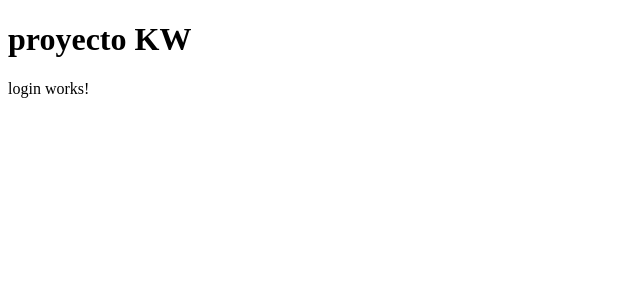
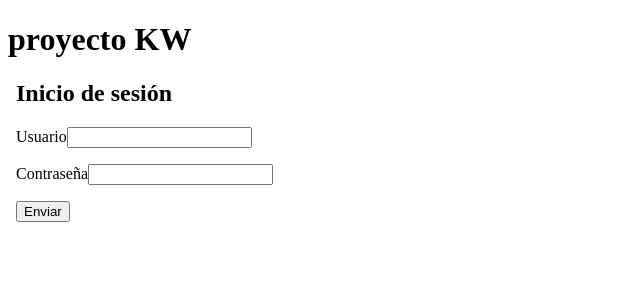
Before and after one commit to YadimirCovBel/KWproy, an Angular app in the folder proyectoKW/: page / in a window 1280 px wide. Shown: the top 300 px of the page, without its empty margins (0-640 px from the left). Built offline with nearby package versions, Linux system fonts and the light colour scheme.

Commit message:
se agrego el path login en app-routing.module.ts, tambien se definio el login.component.html para inicio se secion

```diff
--- a/proyectoKW/src/app/app-routing.module.ts
+++ b/proyectoKW/src/app/app-routing.module.ts
@@ -9,6 +9,7 @@ import { ErrorComponent } from './components/error/error/error.component';
 
 const routes: Routes = [
   {path:'',component:LoginComponent},
+  {path:'login',component:LoginComponent},
   {path:'notaNueva', component:NotasNuevasComponent},
   {path:'**', component: ErrorComponent}
 
--- a/proyectoKW/src/app/components/login/login/login.component.html
+++ b/proyectoKW/src/app/components/login/login/login.component.html
@@ -1,3 +1,31 @@
-<p>
-  login works!
-</p>
+<!doctype html>
+<html lang="en">
+<head>
+  <meta charset="utf-8">
+  <title>NotaNueva</title>
+
+</head>
+<body>
+  <h2>Inicio de sesión</h2>
+
+  <div>
+    <form>
+      <p>
+      <label>Usuario</label>
+      <input type="text" name="Usuario">
+          </p>
+      <p>
+        <label>Contraseña</label>
+        <input type="text" name="Contraseña">
+            </p>
+
+
+      <input type="submit" value="Enviar" >
+
+
+
+    </form>
+  </div>
+
+</body>
+</html>
```
